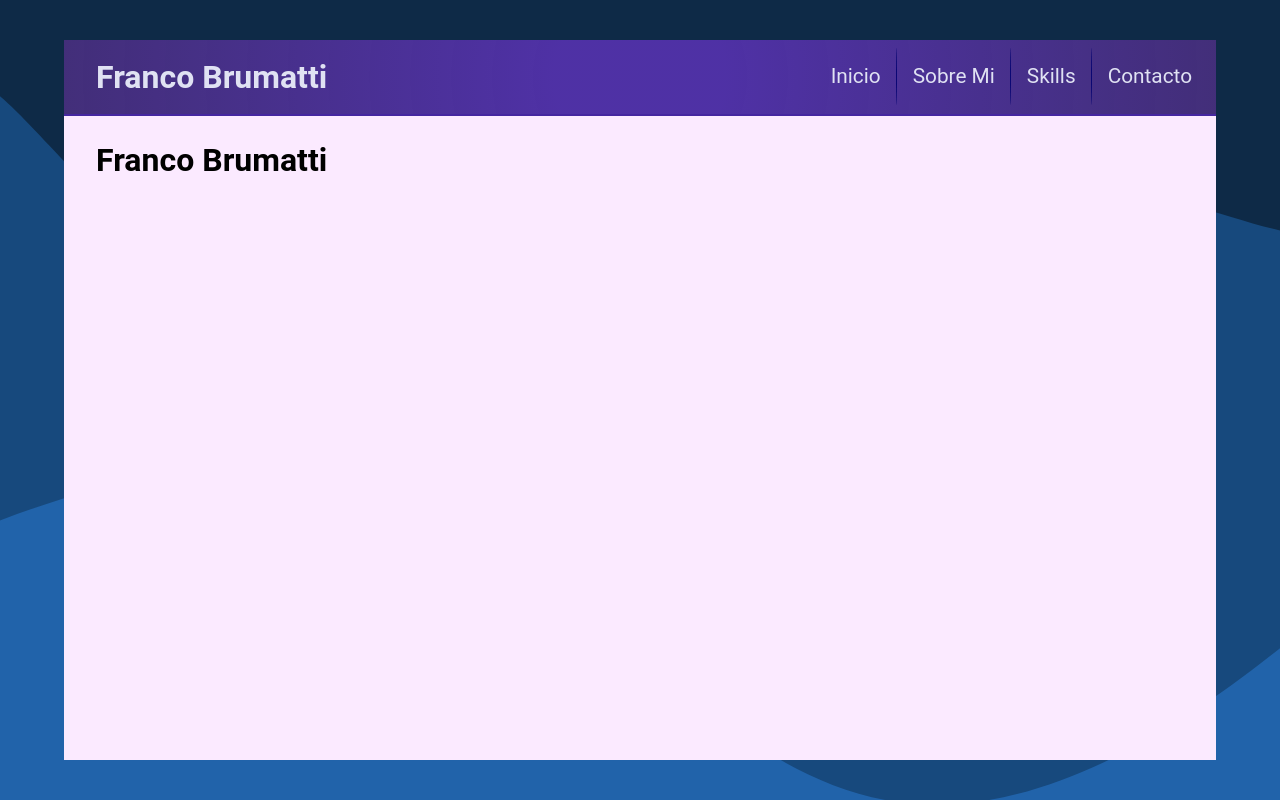
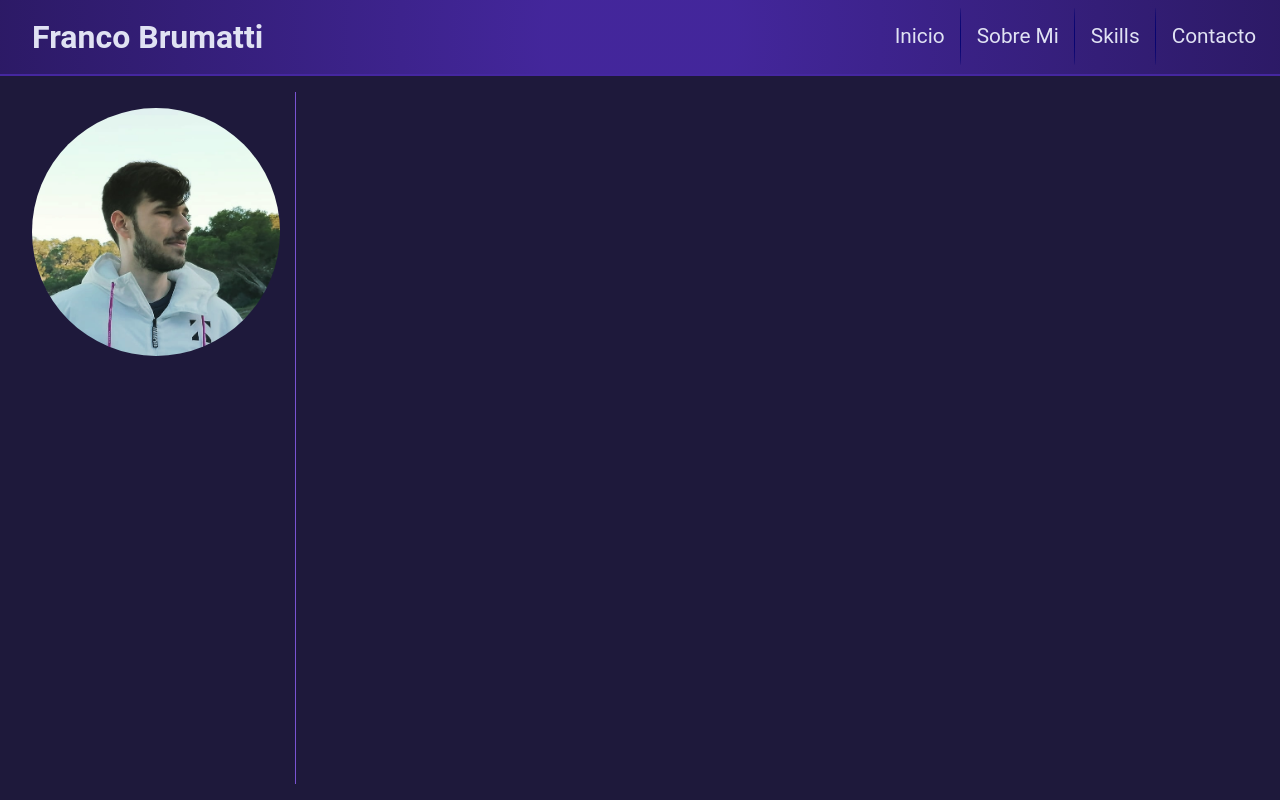
Before and after one commit to FrancoBrumatti/brumattiportfolio, a Next.js app: page / in a window 1280 px wide. Built offline with nearby package versions, Linux system fonts and the light colour scheme.

Commit message:
layout refactor, home component added, navbar updated

```diff
--- a/components/GlobalStyles.jsx
+++ b/components/GlobalStyles.jsx
@@ -6,7 +6,7 @@ export default createGlobalStyle`
         --secondary: #3D2645;
         --darker: #80283e;
         --brighter: #7953d2;
-        --background: #00C9A7;
+        --background: #1e193b;
         --appBackground: #FBEAFF;
         --navbar: rgba(0, 0, 112, 0.85);
         --navbarDarker: rgba(0, 0, 112, 0.92);
--- /dev/null
+++ b/components/Home/Index.jsx
@@ -0,0 +1,15 @@
+import React from 'react';
+
+import { HomeLayout, HomeInfo } from './homeElements';
+
+const Home = () => {
+    return (
+        <HomeLayout>
+            <HomeInfo>
+                <img src="/homeImg.jpg" alt="profile photo" />
+            </HomeInfo>
+        </HomeLayout>
+    );
+}
+
+export default Home;
--- /dev/null
+++ b/components/Home/homeElements.jsx
@@ -0,0 +1,30 @@
+import styled from 'styled-components';
+
+export const HomeLayout = styled.div`
+    display: grid;
+    grid-template-columns: 17.5rem auto;
+    height: 100%;
+`;
+
+export const HomeInfo = styled.div`
+    position: relative;
+
+    display: flex;
+    flex-direction: column;
+
+    img {
+        margin: 1rem;
+        border-radius: 50%;
+    }
+
+    &::after{
+        position: absolute;
+        right: 0;
+        top: 0;
+        content: '';
+        width: 1px;
+        height: 100%;
+        color: var(--brighter);
+        background-color: var(--brighter);
+    }
+`;
--- a/components/Navbar/navbarElements.jsx
+++ b/components/Layout/Navbar/navbarElements.jsx
@@ -1,6 +1,10 @@
 import styled from 'styled-components';
 
 export const NavbarContainer = styled.div`
+    position: sticky;
+    top: 0;
+    width: 100%;
+
     display: flex;
     flex-direction: column;
     justify-content: center;
--- a/components/Layout/index.jsx
+++ b/components/Layout/index.jsx
@@ -1,28 +1,23 @@
 import React from 'react';
 
 //styles
-import { AppBackground, LayoutContainer, LayoutNavbarContainer, LayoutContentContainer } from './layoutElements';
+import { LayoutContainer, LayoutContentContainer } from './layoutElements';
 
 //components
-import Navbar from '../Navbar';
+import Navbar from '../Layout/Navbar';
 import SvgBackground from '../SvgBackground';
 
 const Layout = (props) => {
     return (
         <>
-            <SvgBackground />
-            <AppBackground>
                 <LayoutContainer>
-                    <LayoutNavbarContainer>
-                        <Navbar />
-                    </LayoutNavbarContainer>
+                    {/* <SvgBackground /> */}
+                    <Navbar />
                     <LayoutContentContainer>
                         {props.children}
                     </LayoutContentContainer>
                 </LayoutContainer>
-            </AppBackground>
         </>
-
     );
 }
 
--- a/components/Layout/layoutElements.jsx
+++ b/components/Layout/layoutElements.jsx
@@ -12,7 +12,7 @@ export const AppBackground = styled.div`
 
 export const LayoutContainer = styled.div`
     position: relative;
-    height: 100%;
+    height: 100vh;
 
     display: flex;
     flex-direction:column ;
@@ -25,7 +25,7 @@ export const LayoutNavbarContainer = styled.div`
 
 export const LayoutContentContainer = styled.div`
     height: 100%;
-    padding: 6rem 2rem 4rem 2rem;
+    padding: 1rem;
     overflow: auto;
     scroll-behavior: auto;
 
--- a/components/SvgBackground/index.jsx
+++ b/components/SvgBackground/index.jsx
@@ -1,41 +1,14 @@
 import React from 'react';
 
-import { motion } from 'framer-motion';
-
-//styles
-import { BackgroundSvg } from './svgBackgroundElements';
+import { SvgBg } from './SvgBackgroundElements';
 
 const SvgBackground = () => {
     return (
-        <BackgroundSvg>
-          <svg xmlns="http://www.w3.org/2000/svg" version="1.1" xmlnsXlink="http://www.w3.org/1999/xlink" xmlnsSvgjs="http://svgjs.com/svgjs" width="100%" height="100%" preserveAspectRatio="none" viewBox="0 0 1440 560">
-                <rect width="1440" height="560" x="0" y="0" fill="#0e2a47"></rect>
-                <motion.path
-                initial={{
-                  scale: 1,
-                  opacity: 1
-                }}
-                transition={{ repeat: Infinity, duration: 3, repeatType: 'mirror' }}
-                animate={{
-                  scale: 1.2,
-                  opacity: 0.8
-                }}
-                 d="M 0,66 C 57.6,91.6 172.8,199 288,194 C 403.2,189 460.8,37 576,41 C 691.2,45 748.8,195.4 864,214 C 979.2,232.6 1036.8,144 1152,134 C 1267.2,124 1382.4,158 1440,164L1440 560L0 560z" fill="#184a7e"></motion.path>
-                <motion.path
-                initial={{
-                  scale: 1,
-                  opacity: 0.8
-                }}
-                transition={{ repeat: Infinity, duration: 5, repeatType: 'mirror' }}
-                animate={{
-                  scale: 1.5,
-                  opacity: 1
-                }}
-                 d="M 0,454 C 96,436 288,350.4 480,364 C 672,377.6 768,531.2 960,522 C 1152,512.8 1344,358.8 1440,318L1440 560L0 560z" fill="#2264ab"></motion.path>
-        </svg>
+        <SvgBg width="100%" height="100%" viewBox="0 0 1920 1080" xmlns="http://www.w3.org/2000/svg">
+            <path d="M427,1108C429.16666666666674,1211.9913541443275,324.25,1407.7851787042484,222.50000000000003,1443.7595264191646C120.75000000000004,1479.7338741340807,-92.53175706238663,1374.8060073593572,-183.49999999999991,1323.8460862894965C-274.4682429376132,1272.8861652196358,-329.4761242923463,1203.369456932874,-323.30945762567967,1138C-317.14279095901304,1072.630543067126,-235.30157627094673,984.6607777667184,-146.50000000000017,931.6293446922518C-57.6984237290536,878.5979116177853,113.91666666666637,790.4162923352421,209.49999999999974,819.8114015532002C305.08333333333314,849.2065107711583,424.83333333333326,1004.0086458556726,427,1108C429.16666666666674,1211.9913541443275,324.25,1407.7851787042484,222.50000000000003,1443.7595264191646" fill="#4527a0"/>
+        </SvgBg>
 
-        </BackgroundSvg>
-     );
+    );
 }
 
 export default SvgBackground;
--- a/components/SvgBackground/svgBackgroundElements.jsx
+++ b/components/SvgBackground/svgBackgroundElements.jsx
@@ -1,8 +1,9 @@
 import styled from 'styled-components';
 
-export const BackgroundSvg = styled.svg`
-    z-index: -1;
-    position: fixed;
-    height: 100%;
-    width: 100%;
+export const SvgBg = styled.svg`
+    z-index: 100;
+    position: absolute;
+    top: 50%;
+    left: 50%;
+    transform: translate(-50%, -50%);
 `;
--- a/pages/index.js
+++ b/pages/index.js
@@ -1,46 +1,10 @@
-import Layout from "../components/Layout"
+import Layout from "../components/Layout";
+import Home from "../components/Home";
 
-export default function Home() {
+export default function App() {
   return (
     <Layout>
-      <h1>Franco Brumatti</h1>
-      <br />
-      <br />
-      <br />
-      <br />
-      <br />
-      <br />
-      <br />
-      <br />
-      <br />
-      <br />
-      <br />
-      <br />
-      <br />
-      <br />
-      <br />
-      <br />
-      <br />
-      <br />
-      <br />
-      <br />
-      <br />
-      <br />
-      <br />
-      <br />
-      <br />
-      <br />
-      <br />
-      <br />
-      <br />
-      <br />
-      <br />
-      <br />
-      <br />
-      <br />
-      <br />
-      <br />
-      <br />
+        <Home />
     </Layout>
   )
 }
```
Also changed, not shown: components/Layout/Navbar/Index.jsx (renamed from components/Navbar/index.jsx), public/homeImg.jpg (added).
